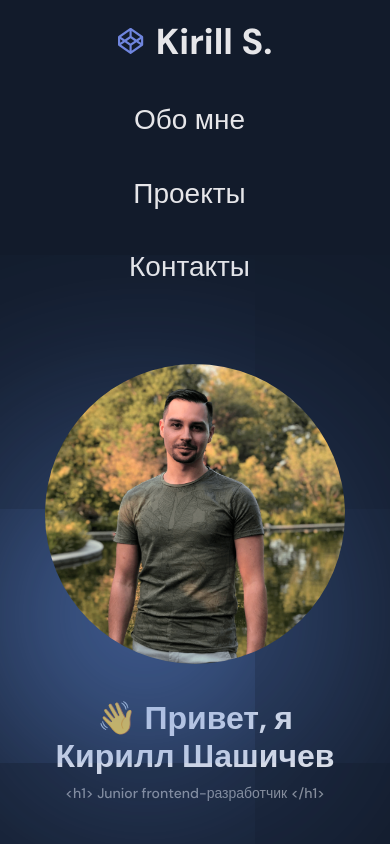
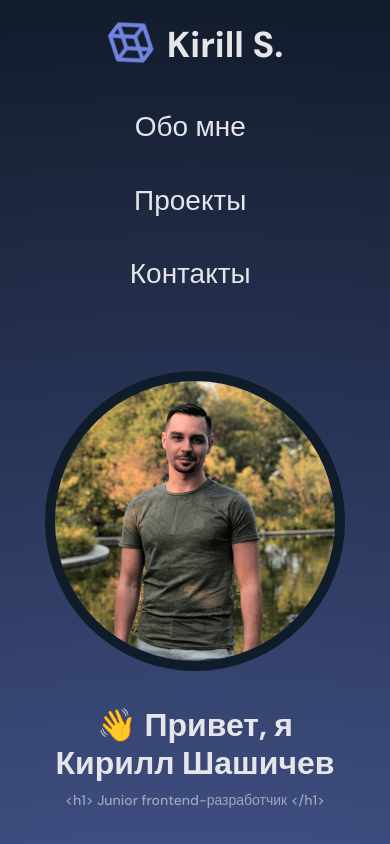
Before and after one commit to Qtrixnet/portfolio, a React (Create React App) app: page / in a window 390 px wide. Shown: the top 844 px of the page. Built offline with nearby package versions, Linux system fonts and the light colour scheme.

Commit message:
style: добавить палитру

```diff
--- a/src/components/App/App.css
+++ b/src/components/App/App.css
@@ -1,26 +1,32 @@
-@import url('https://fonts.googleapis.com/css2?family=DM+Sans:wght@400;500;700&display=swap');
+@import url("https://fonts.googleapis.com/css2?family=DM+Sans:wght@400;500;700&display=swap");
 
 :root {
-  --main-bg-color: #121B2B;
+  --main-bg-color: #121b2b;
   --text-color: #e6e6e9;
   --subtext-color: #4e4e50;
-  --accent-color: #6F85DE;
-  --icon-color: #6F85DE;
+  --accent-color: #6f85de;
+  --icon-color: #6f85de;
 }
 @keyframes rotate {
   0% {
-    filter: hue-rotate(0deg)
+    filter: hue-rotate(0deg);
   }
   50% {
-    filter: hue-rotate(360deg)
+    filter: hue-rotate(360deg);
   }
   100% {
-    filter: hue-rotate(0deg)
+    filter: hue-rotate(0deg);
   }
 }
 
 .App {
   background-color: var(--main-bg-color);
+  background: rgb(111, 133, 222);
+  background: radial-gradient(
+    circle,
+    var(--accent-color) 0%,
+    var(--main-bg-color) 100%
+  );
   color: var(--text-color);
   min-height: 100vh;
   /* animation: rotate 1s linear infinite; */
@@ -28,8 +34,9 @@
 
 .App * {
   box-sizing: border-box;
-  transition: all .2s ease-in-out;
-  font-family: 'DM Sans', sans-serif;
+  /* outline: 1px solid var(--accent-color); */
+  transition: all 0.2s ease-in-out;
+  font-family: "DM Sans", sans-serif;
 }
 
 .App *::selection {
--- a/src/components/Header/Header.css
+++ b/src/components/Header/Header.css
@@ -1,3 +1,12 @@
+@keyframes rotateLogo {
+  0% {
+    transform: rotate(0);
+  }
+  100% {
+    transform: rotate(360deg);
+  }
+}
+
 .header {
   width: 100%;
   max-width: 1440px;
@@ -25,6 +34,7 @@
   justify-content: space-evenly;
   align-items: center;
   margin: 0;
+  width: 100%;
 }
 
 .header__link {
@@ -33,7 +43,12 @@
   line-height: 1.2;
   text-decoration: none;
   color: var(--text-color);
+  display: flex;
+  justify-content: center;
+  align-items: center;
+  width: 100%;
 }
+
 
 .header__link:hover {
   color: var(--accent-color);
@@ -45,6 +60,8 @@
   line-height: 1.2;
   margin: 0;
   display: flex;
+  justify-content: center;
+  align-items: center;
 }
 
 .header__link-effect {
@@ -53,10 +70,10 @@
 }
 
 .header__link:hover .header__link-effect {
-  opacity: .3;
+  opacity: 0.3;
 }
 
-@media screen and (max-width: 425px) {
+@media screen and (max-width: 768px) {
   .header {
     flex-direction: column;
     padding: 20px;
@@ -73,4 +90,8 @@
   .header__nav {
     padding: 20px;
   }
+  .header__logo {
+    width: 50px;
+    animation: rotateLogo 60s linear infinite;
+  }
 }
--- a/src/components/Hero/Hero.css
+++ b/src/components/Hero/Hero.css
@@ -12,10 +12,11 @@
   width: 550px;
   height: 550px;
   border-radius: 50%;
+  border: 10px solid var(--main-bg-color);
   object-fit: cover;
   filter: hue-rotate(-10deg);
   background-color: var(--accent-color);
-  box-shadow: -50px 100px 500px var(--accent-color);
+  /* box-shadow: 50px -100px 500px var(--accent-color); */
 }
 
 .hero__title {
```
